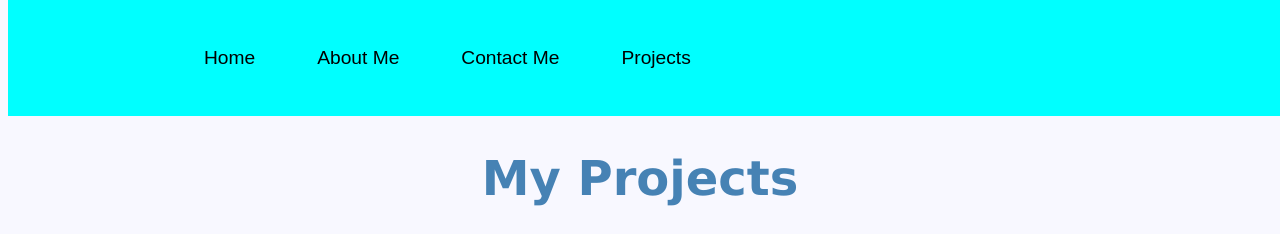
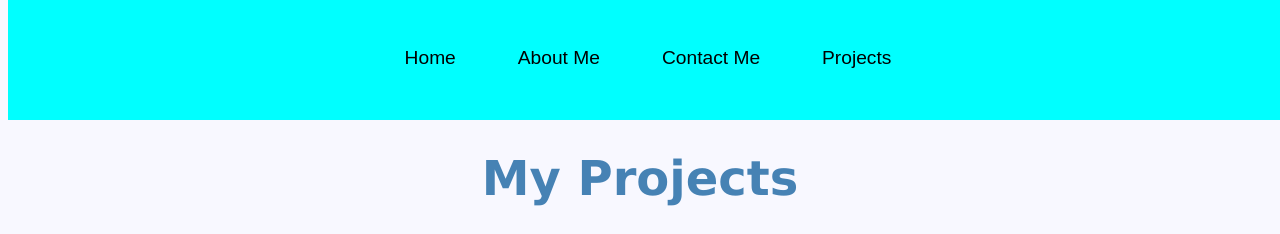
Before and after one commit to BrianGioEslabra/MyWebsite, a plain HTML site: page projects.html in a window 1280 px wide. Shown: the top 234 px of the page. Drawn offline with Linux system fonts and the light colour scheme.

Commit message:
Update projects.css

```diff
--- a/projects.css
+++ b/projects.css
@@ -3,6 +3,7 @@ body {
 }
 .header {
   position: fixed;
+  text-align: center;
   top: 0px;
   width: 100%;
   height: auto;
@@ -10,10 +11,11 @@ body {
   z-index: 1;
 }
 ul {
+  display: inline-block;
+  text-align: left;
   list-style-type: none;
   padding: 15px;
   overflow: hidden;
-  margin-left: 150px;
 }
 li {
   float: left;
```
